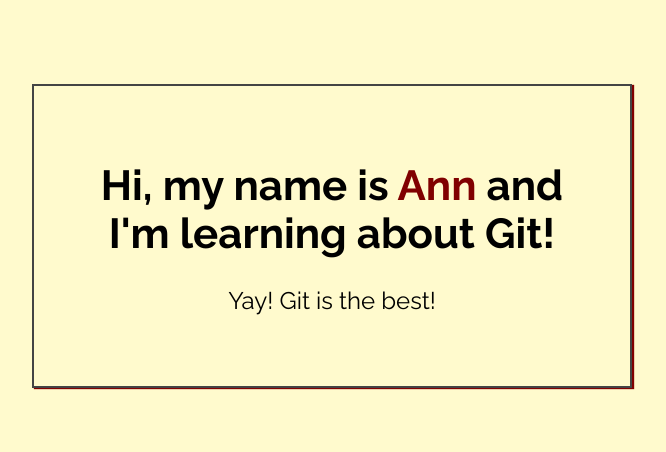
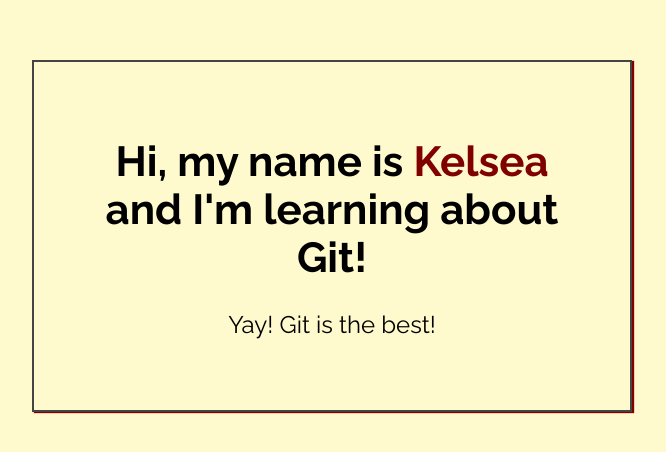
Before and after one commit to KelseaG/My-first-repo, a plain HTML site: page index.html in a window 1280 px wide. Shown: the part 164-616 px from the top of the page, without its empty margins (308-974 px from the left). Drawn offline with Linux system fonts and the light colour scheme.

Commit message:
Added name to index.html

```diff
--- a/index.html
+++ b/index.html
@@ -14,7 +14,7 @@
 <body>
 
     <div class="greeting">
-        <h1>Hi, my name is <span class="highlight">Ann</span> and I'm learning about Git! </h1>
+        <h1>Hi, my name is <span class="highlight">Kelsea</span> and I'm learning about Git! </h1>
 
         <p>Yay! Git is the best!</p>
     </div>
```
